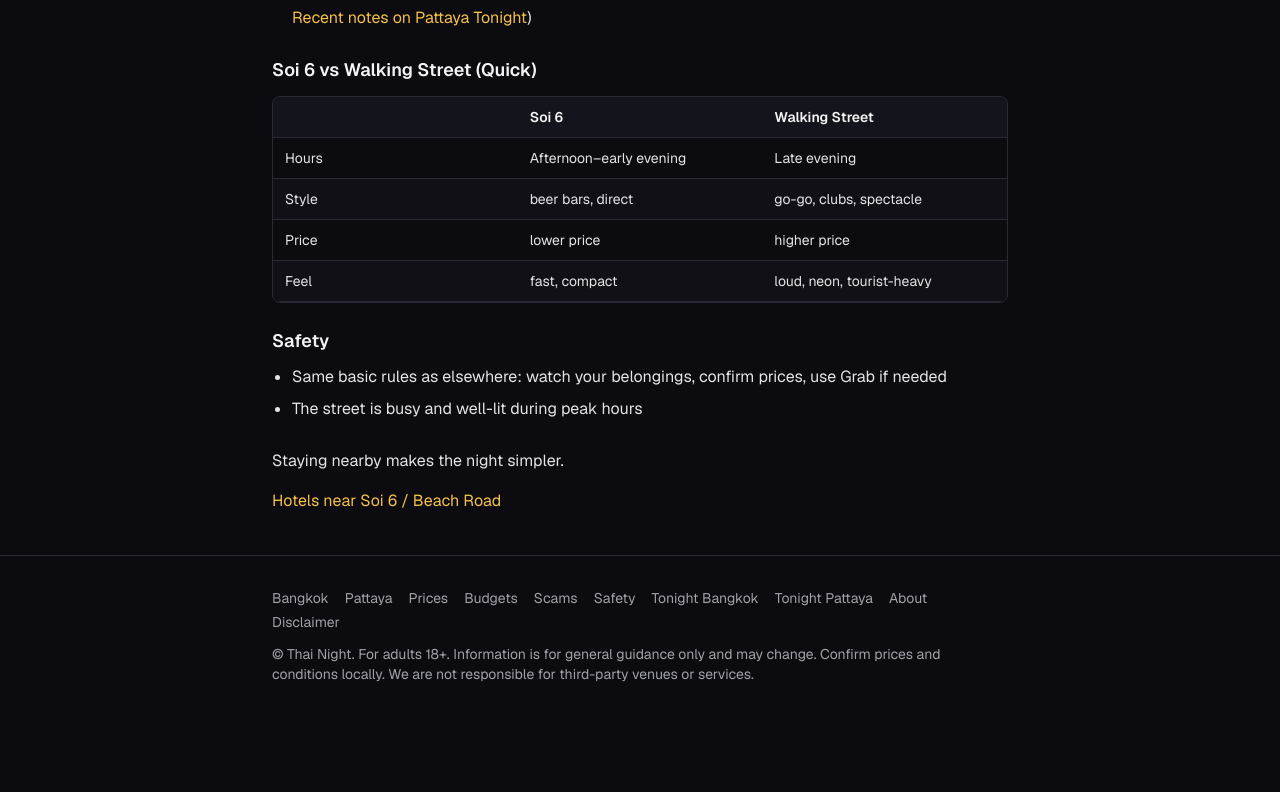
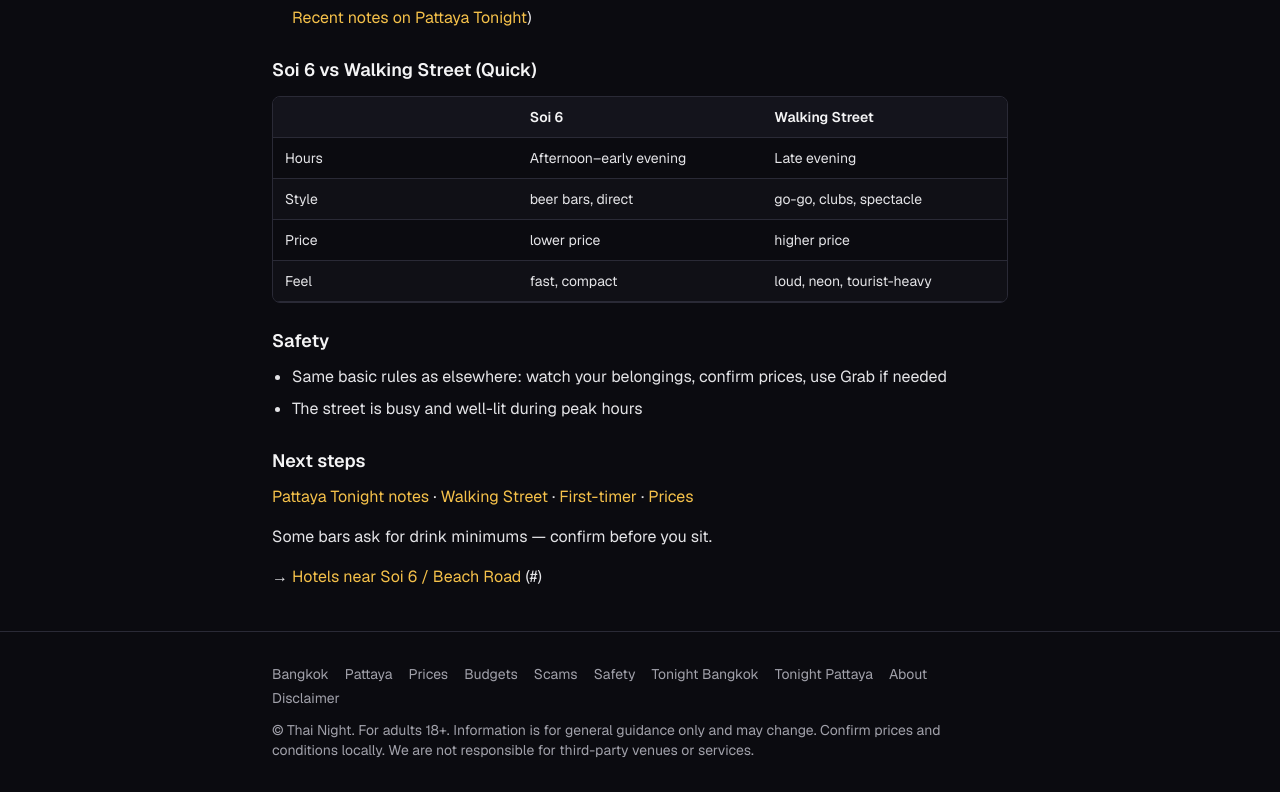
Before and after one commit to ouyowu/thainight-co, a Next.js app: page /pattaya/areas/soi-6 in a window 1280 px wide. Shown: the part 1490-2282 px from the top of the page. Before the commit the page ends 2206 px from the top, so only its background shows below. Built offline with nearby package versions, Linux system fonts and the light colour scheme.

Commit message:
Add Walking Street and Soi 6 Next steps hotel CTAs

```diff
--- a/app/pattaya/areas/soi-6/page.tsx
+++ b/app/pattaya/areas/soi-6/page.tsx
@@ -1,8 +1,7 @@
 import Link from "next/link";
-import { HotelsNearBlock } from "@/components/HotelsNearBlock";
+import { HotelCta } from "@/components/HotelCta";
 import { PageShell } from "@/components/PageShell";
 import { PriceTable } from "@/components/PriceTable";
-import { affiliates } from "@/lib/affiliates";
 import { pageMeta } from "@/lib/seo";
 
 export const metadata = pageMeta(
@@ -120,7 +119,30 @@ export default function Soi6Page() {
         </ul>
       </section>
 
-      <HotelsNearBlock href={affiliates.hotelSoi6} cta="Hotels near Soi 6 / Beach Road" />
+      <section>
+        <h2 className="text-lg font-semibold text-foreground">Next steps</h2>
+        <p className="mt-2">
+          <Link href="/pattaya/tonight/" className="text-accent hover:underline">
+            Pattaya Tonight notes
+          </Link>{" "}
+          ·{" "}
+          <Link href="/pattaya/areas/walking-street/" className="text-accent hover:underline">
+            Walking Street
+          </Link>{" "}
+          ·{" "}
+          <Link href="/pattaya/first-timer/" className="text-accent hover:underline">
+            First-timer
+          </Link>{" "}
+          ·{" "}
+          <Link href="/prices/" className="text-accent hover:underline">
+            Prices
+          </Link>
+        </p>
+        <p className="mt-3">Some bars ask for drink minimums — confirm before you sit.</p>
+        <div className="mt-3">
+          <HotelCta label="Hotels near Soi 6 / Beach Road" />
+        </div>
+      </section>
     </PageShell>
   );
 }
--- a/app/pattaya/areas/walking-street/page.tsx
+++ b/app/pattaya/areas/walking-street/page.tsx
@@ -1,8 +1,7 @@
 import Link from "next/link";
-import { HotelsNearBlock } from "@/components/HotelsNearBlock";
+import { HotelCta } from "@/components/HotelCta";
 import { PageShell } from "@/components/PageShell";
 import { PriceTable } from "@/components/PriceTable";
-import { affiliates } from "@/lib/affiliates";
 import { pageMeta } from "@/lib/seo";
 
 export const metadata = pageMeta(
@@ -101,7 +100,29 @@ export default function WalkingStreetPage() {
         </ul>
       </section>
 
-      <HotelsNearBlock href={affiliates.hotelWalkingStreet} cta="Hotels near Walking Street" />
+      <section>
+        <h2 className="text-lg font-semibold text-foreground">Next steps</h2>
+        <p className="mt-2">
+          <Link href="/pattaya/areas/walking-street/venues/" className="text-accent hover:underline">
+            Venue types
+          </Link>{" "}
+          ·{" "}
+          <Link href="/pattaya/areas/soi-6/" className="text-accent hover:underline">
+            Soi 6
+          </Link>{" "}
+          ·{" "}
+          <Link href="/pattaya/first-timer/" className="text-accent hover:underline">
+            First-timer
+          </Link>{" "}
+          ·{" "}
+          <Link href="/prices/" className="text-accent hover:underline">
+            Prices
+          </Link>
+        </p>
+        <div className="mt-3">
+          <HotelCta label="Hotels near Walking Street" />
+        </div>
+      </section>
     </PageShell>
   );
 }
```
